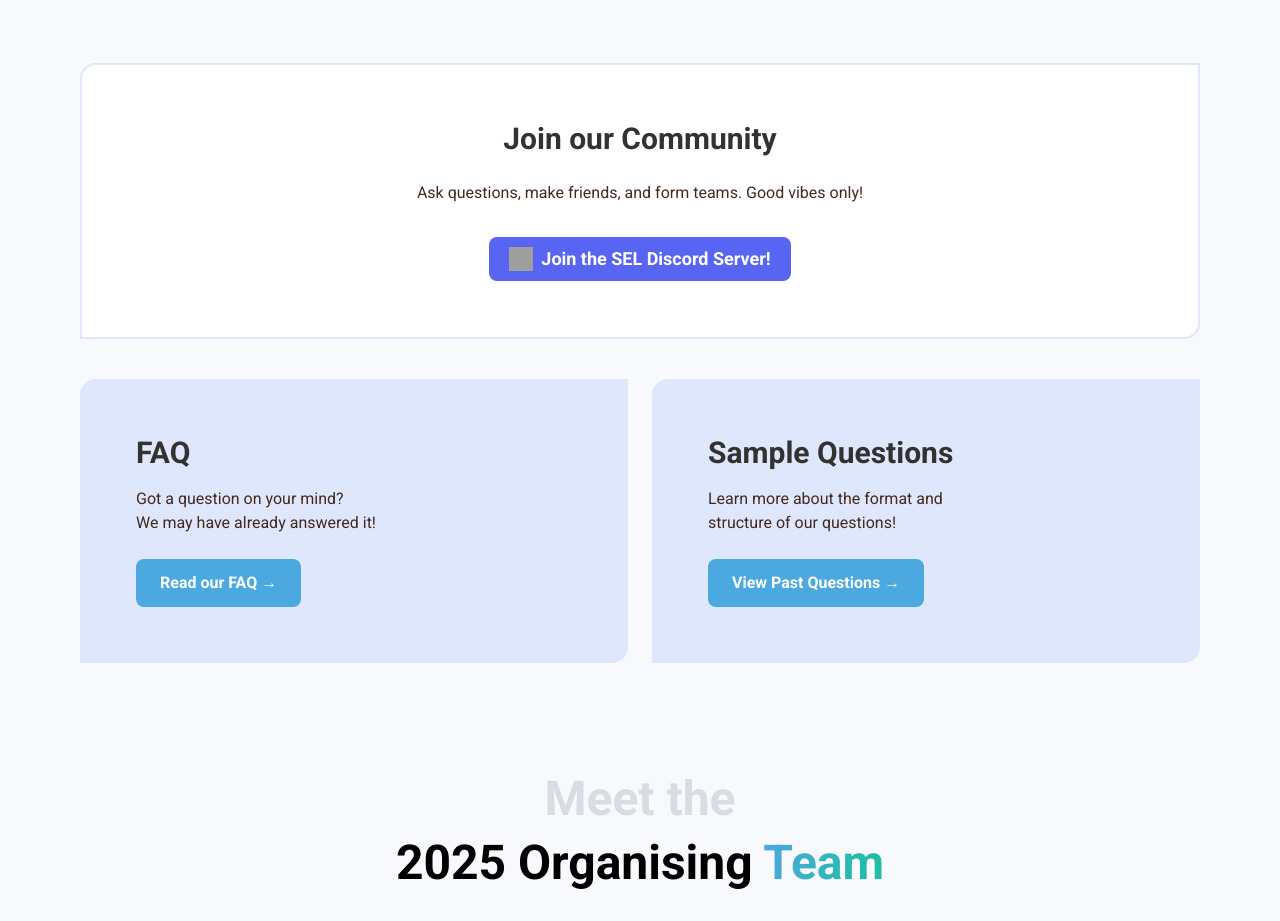
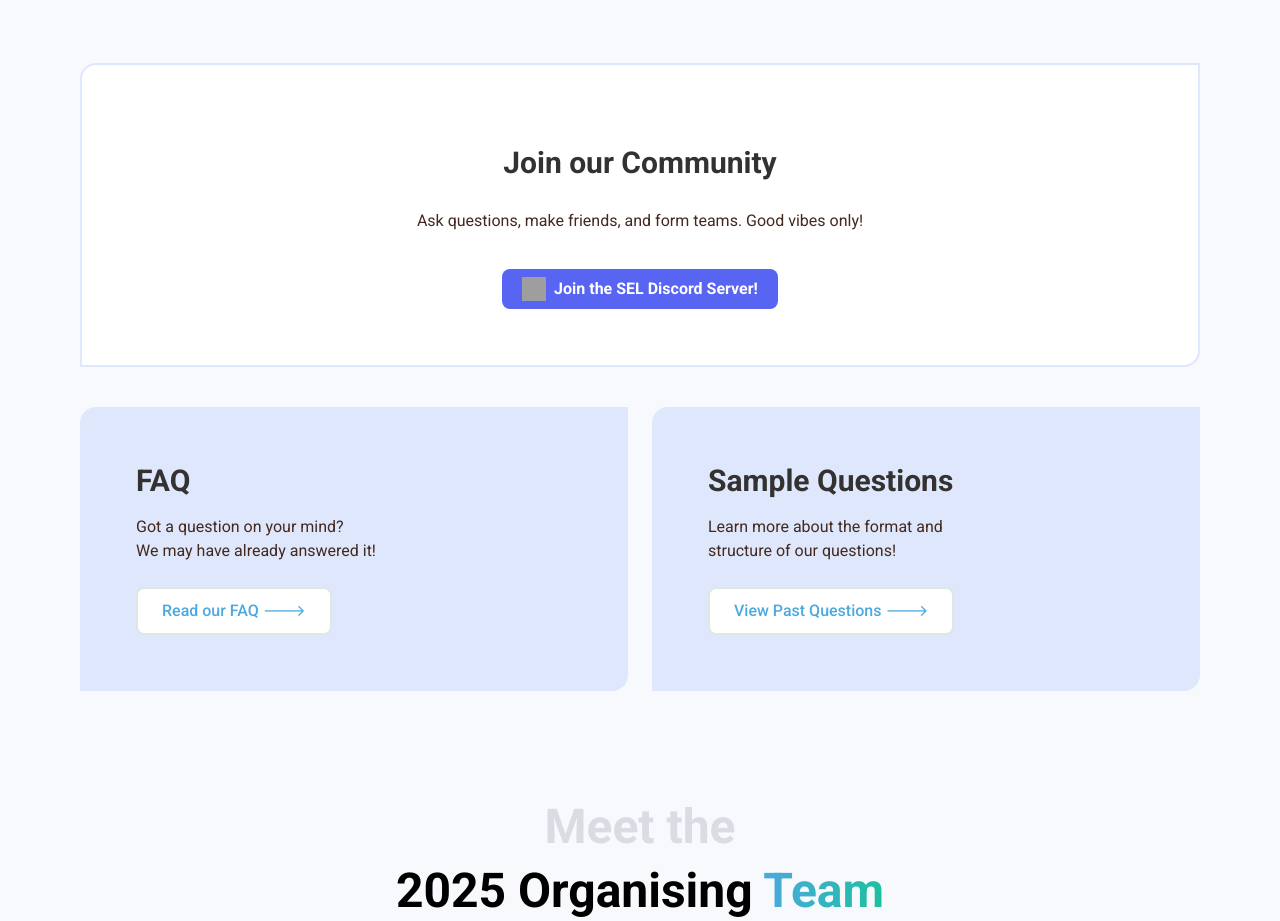
Before and after one commit to jonyewcodes/old, a Next.js app: page / in a window 1280 px wide. Shown: the part 5220-6141 px from the top of the page. Built offline with nearby package versions, Linux system fonts and the light colour scheme; grey boxes are pictures that could not be loaded.

Commit message:
feat:  register page

```diff
--- /dev/null
+++ b/app/(pages)/register/page.tsx
@@ -0,0 +1,37 @@
+import React from "react";
+
+const RegisterPage = () => {
+  return (
+    <section className="w-full flex flex-col items-center justify-center min-h-screen py-16 px-6 ">
+      {/* Title */}
+      <h1 className="text-5xl font-bold mb-8 text-[#343131] text-center">
+        Register for the Event
+      </h1>
+
+      {/* Subtitle */}
+      <p className="text-lg text-[#555555] mb-6 text-center max-w-2xl">
+        Fill out the form below to secure your spot. We can't wait to see you at the competition!
+      </p>
+
+      {/* Embedded Microsoft Form */}
+      <div className="w-full flex justify-center">
+        <iframe
+          width="1200px"
+          height="1200px"
+          src="https://forms.office.com/r/X9ezauU231?embed=true"
+          frameBorder="0"
+          marginWidth="0"
+          marginHeight="0"
+          className="border border-gray-300 rounded-xl shadow-lg max-w-full"
+          allowFullScreen
+          webkitAllowFullScreen
+          mozAllowFullScreen
+          msAllowFullScreen
+        >
+        </iframe>
+      </div>
+    </section>
+  );
+};
+
+export default RegisterPage;
--- a/app/page.tsx
+++ b/app/page.tsx
@@ -367,8 +367,8 @@ const homePage = () => {
 
           {/* Large Centered Box */}
           <div className="border-2 border-[#DEE7FB] rounded-tl-2xl rounded-br-2xl p-14 w-full flex flex-col items-center text-center bg-white">
-            <h3 className="text-3xl font-bold text-[#343131]">Join our Community</h3>
-            <p className="text-[#43291F] mt-6 max-w-lg">
+            <h3 className="text-3xl font-bold text-[#343131] mt-6">Join our Community</h3>
+            <p className="text-[#43291F] mt-7 max-w-lg">
               Ask questions, make friends, and form teams. Good vibes only!
             </p>
 
@@ -377,7 +377,7 @@ const homePage = () => {
               href="https://discord.gg/SEk9HrXk"
               target="_blank"
               rel="noopener noreferrer"
-              className="mt-8 px-5 py-2 bg-[#5865F2] text-white text-lg font-semibold rounded-lg hover:bg-[#3A91C9] transition flex items-center space-x-2"
+              className="mt-9 px-5 py-2 bg-[#5865F2] text-white text-base font-semibold rounded-lg hover:bg-[#3A91C9] transition flex items-center space-x-2"
             >
               {/* Discord Animated Logo (GIF) */}
               <img
@@ -403,9 +403,9 @@ const homePage = () => {
                 {/* Button linking to FAQ page */}
                 <a
                   href="/faq"
-                  className="mt-6 inline-block px-6 py-3 bg-[#4CA9DF] text-white text-base font-semibold rounded-lg hover:bg-[#3A91C9] transition"
+                  className="border-2 border-[#dde7e3] mt-6 inline-block px-6 py-2.5 bg-[#ffffff] text-[#4CA9DF] text-base font-medium rounded-lg hover:bg-[#3A91C9] transition"
                 >
-                  Read our FAQ →
+                  Read our FAQ 🡒
                 </a>
               </div>
             </div>
@@ -420,9 +420,9 @@ const homePage = () => {
                 {/* Button linking to Sample Questions page */}
                 <a
                   href="/sample-questions"
-                  className="mt-6 inline-block px-6 py-3 bg-[#4CA9DF] text-white text-base font-semibold rounded-lg hover:bg-[#3A91C9] transition"
+                  className="border-2 border-[#dde7e3] mt-6 inline-block px-6 py-2.5 bg-[#ffffff] text-[#4CA9DF] text-base font-medium rounded-lg hover:bg-[#3A91C9] transition"
                 >
-                  View Past Questions →
+                  View Past Questions 🡒
                 </a>
               </div>
             </div>
```
